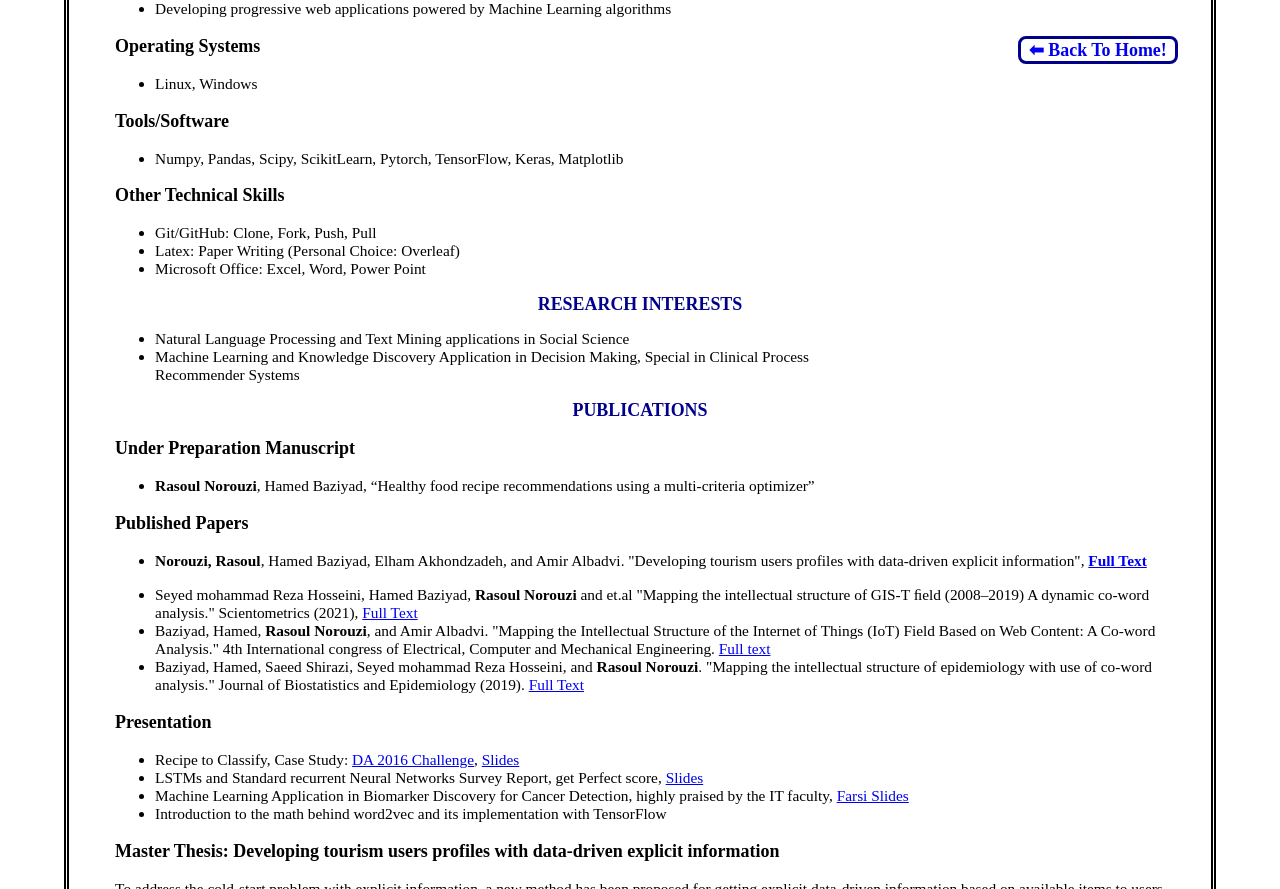
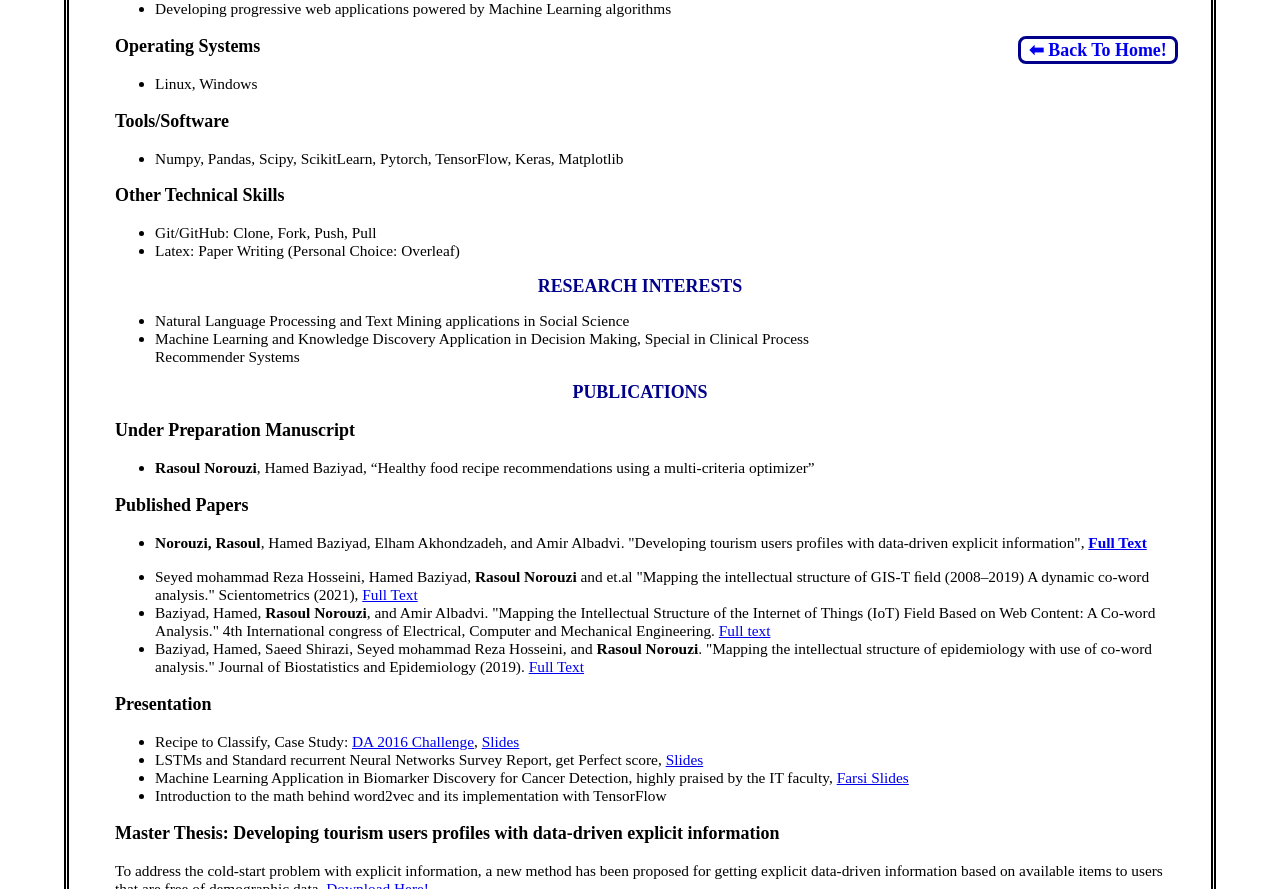
Before and after one commit to rasoulnorouzi/rasoulnorouzi.github.io, a Jekyll site: the page cv.html, which Jekyll copies as it is, in a window 1280 px wide and 900 px high, scrolled down 621 px, cut to the strip 0-889 px from the top of the window. Built offline with Jekyll 4.4.1, drawn with Linux system fonts in a browser that asks for light colours.

Commit message:
Update cv.html

```diff
--- a/cv.html
+++ b/cv.html
@@ -84,7 +84,6 @@
         <ul>
             <li>Git/GitHub: Clone, Fork, Push, Pull </li>
             <li>Latex: Paper Writing (Personal Choice: Overleaf)</li>
-            <li>Microsoft Office: Excel, Word, Power Point</li>
         </ul>
 
     <!-- RESEARCH INTERESTS  -->
```
